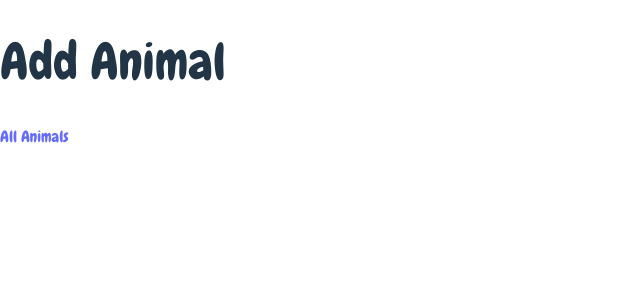
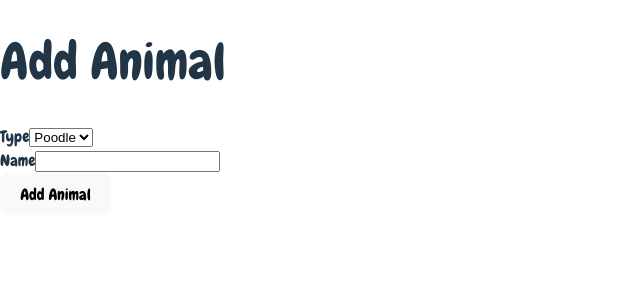
Before and after one commit to hwride/Frontend-Animal-Test, a React (Vite) app: page /add-animal in a window 1280 px wide. Shown: the top 300 px of the page, without its empty margins (0-640 px from the left). Built offline with nearby package versions, Linux system fonts and the light colour scheme.

Commit message:
Add create animal page

```diff
--- a/package.json
+++ b/package.json
@@ -7,6 +7,7 @@
     "dev": "vite",
     "build": "tsc -b && vite build",
     "lint": "eslint . --fix",
+    "types": "tsc --b",
     "preview": "vite preview",
     "prettier:write": "prettier --write ."
   },
--- a/src/components/Animal.tsx
+++ b/src/components/Animal.tsx
@@ -1,19 +1,17 @@
 import "./Animal.css";
-import { AnimalType } from "../types/AnimalType.ts";
+import { AnimalData } from "../types/AnimalData.ts";
 
 export function Animal({
-  type,
+  type: { label, imgSrc, imgAlt },
   name,
-  imgSrc,
-  imgAlt,
   hunger,
   happiness,
   sleep,
-}: AnimalType) {
+}: AnimalData) {
   return (
     <>
       <div className="animal-container">
-        <h1>{type}</h1>
+        <h1>{label}</h1>
         <div className="animal-animal">
           <img src={imgSrc} alt={imgAlt} className="animal-image" />
           <h2>{name}</h2>
--- /dev/null
+++ b/src/config/config.ts
@@ -0,0 +1,19 @@
+import { AnimalType, AnimalData } from "../types/AnimalData.ts";
+
+export const defaultStats: Pick<AnimalData, "hunger" | "happiness" | "sleep"> =
+  {
+    hunger: 50,
+    happiness: 50,
+    sleep: 50,
+  };
+
+export const animalsTypes: AnimalType[] = [
+  {
+    typeId: "poodle",
+    label: "Poodle",
+    imgSrc: "/src/poodle.svg",
+    imgAlt: "A cartoon poodle",
+  },
+];
+
+export const storageKey = "animals";
--- a/src/pages/add-animal.tsx
+++ b/src/pages/add-animal.tsx
@@ -1,9 +1,67 @@
+import { AnimalData } from "../types/AnimalData.ts";
+import { useNavigate } from "react-router";
+import { useState } from "react";
+import { saveAnimal } from "../utils/animal-store.ts";
+import { animalsTypes, defaultStats } from "../config/config.ts";
+import * as React from "react";
+
 export function AddAnimal() {
+  const navigate = useNavigate();
+
+  const [name, setName] = useState("");
+  const [typeId, setTypeId] = useState(animalsTypes[0].typeId);
+
+  const handleSubmit = (e: React.FormEvent) => {
+    e.preventDefault();
+
+    const animalType = animalsTypes.find(
+      (animalType) => animalType.typeId === typeId,
+    );
+    if (animalType == null) {
+      throw new Error(
+        `Trying to submit form with unknown animal type: ${typeId}`,
+      );
+    }
+    const newAnimal: AnimalData = {
+      ...defaultStats,
+      id: crypto.randomUUID(),
+      name,
+      type: animalType,
+    };
+
+    saveAnimal(newAnimal);
+    navigate(`/animal/${newAnimal.id}`);
+  };
+
   return (
     <div>
       <h1>Add Animal</h1>
+      <form onSubmit={handleSubmit}>
+        <div>
+          <label htmlFor="type">Type</label>
+          <select
+            id="type"
+            value={typeId}
+            onChange={(e) => setTypeId(e.target.value)}
+          >
+            {animalsTypes.map((animal) => (
+              <option value={animal.typeId}>{animal.label}</option>
+            ))}
+          </select>
+        </div>
 
-      <a href="/">All Animals</a>
+        <div>
+          <label htmlFor="name">Name</label>
+          <input
+            id="name"
+            value={name}
+            onChange={(e) => setName(e.target.value)}
+            required
+          />
+        </div>
+
+        <button type="submit">Add Animal</button>
+      </form>
     </div>
   );
 }
--- a/src/pages/animal.tsx
+++ b/src/pages/animal.tsx
@@ -1,14 +1,14 @@
 import "./animal.css";
 import { Animal } from "../components/Animal.tsx";
 import { useNavigate, useParams } from "react-router";
-import { loadAnimalById } from "../utils/storage-utils.ts";
+import { loadAnimalById } from "../utils/animal-store.ts";
 import { useEffect, useState } from "react";
-import { AnimalType } from "../types/AnimalType.ts";
+import { AnimalData } from "../types/AnimalData.ts";
 
 export function AnimalPage() {
   const { id } = useParams();
   const navigate = useNavigate();
-  const [animal, setAnimal] = useState<AnimalType | null>(null);
+  const [animal, setAnimal] = useState<AnimalData | null>(null);
 
   useEffect(() => {
     if (id == null) {
--- a/src/pages/animals.tsx
+++ b/src/pages/animals.tsx
@@ -1,4 +1,4 @@
-import { loadAnimals } from "../utils/storage-utils.ts";
+import { loadAnimals } from "../utils/animal-store.ts";
 
 export function Animals() {
   const animals = loadAnimals();
@@ -10,7 +10,7 @@ export function Animals() {
         {animals.map((animal) => (
           <li key={animal.id}>
             <a href={`/animal/${animal.id}`}>
-              {animal.name} (a {animal.type})
+              {animal.name} (a {animal.type.label})
             </a>
           </li>
         ))}
--- /dev/null
+++ b/src/utils/animal-store.ts
@@ -0,0 +1,56 @@
+import { AnimalData } from "../types/AnimalData.ts";
+import { animalsTypes, storageKey } from "../config/config.ts";
+
+type AnimalStoreData = Omit<AnimalData, "type"> & { typeId: string };
+
+export function loadAnimals(): AnimalData[] {
+  const json = localStorage.getItem(storageKey);
+  const animalStoreData = json ? (JSON.parse(json) as AnimalStoreData[]) : [];
+
+  // Convert animals from format we put in localStorage to app format.
+  const animalData: AnimalData[] = [];
+  for (const animalFromStore of animalStoreData) {
+    const animalType = animalsTypes.find(
+      (animalType) => animalType.typeId === animalFromStore.typeId,
+    );
+    if (animalType) {
+      // eslint-disable-next-line @typescript-eslint/no-unused-vars
+      const { typeId, ...animalFromStoreWithoutTypeId } = animalFromStore;
+      animalData.push({
+        ...animalFromStoreWithoutTypeId,
+        type: animalType,
+      });
+    } else {
+      console.error(`Animal found in store without matching type`, {
+        animalFromStore,
+      });
+    }
+  }
+  return animalData;
+}
+
+export function loadAnimalById(id: string): AnimalData | undefined {
+  return loadAnimals().find((a) => a.id === id);
+}
+
+export function saveAnimal(animal: AnimalData): void {
+  const animals = loadAnimals();
+  const existingIndex = animals.findIndex((a) => a.id === animal.id);
+
+  if (existingIndex !== -1) {
+    animals[existingIndex] = animal;
+  } else {
+    animals.push(animal);
+  }
+
+  // Convert animals from app format to format we put in localStorage.
+  const animalsForStore: AnimalStoreData[] = animals.map((animal) => {
+    const { type, ...animalFromStoreWithoutType } = animal;
+    return {
+      ...animalFromStoreWithoutType,
+      typeId: type.typeId,
+    };
+  });
+
+  localStorage.setItem(storageKey, JSON.stringify(animalsForStore));
+}
--- a/src/utils/storage-utils.ts
+++ /dev/null
@@ -1,25 +0,0 @@
-import { AnimalType } from "../types/AnimalType.ts";
-
-const storageKey = "animals";
-
-export function loadAnimals(): AnimalType[] {
-  const json = localStorage.getItem(storageKey);
-  return json ? JSON.parse(json) : [];
-}
-
-export function loadAnimalById(id: string): AnimalType | undefined {
-  return loadAnimals().find((a) => a.id === id);
-}
-
-export function saveAnimal(animal: AnimalType): void {
-  const animals = loadAnimals();
-  const existingIndex = animals.findIndex((a) => a.id === animal.id);
-
-  if (existingIndex !== -1) {
-    animals[existingIndex] = animal;
-  } else {
-    animals.push(animal);
-  }
-
-  localStorage.setItem(storageKey, JSON.stringify(animals));
-}
```
Also changed, not shown: src/types/AnimalData.ts (renamed from src/types/AnimalType.ts, +8 -3 lines).
